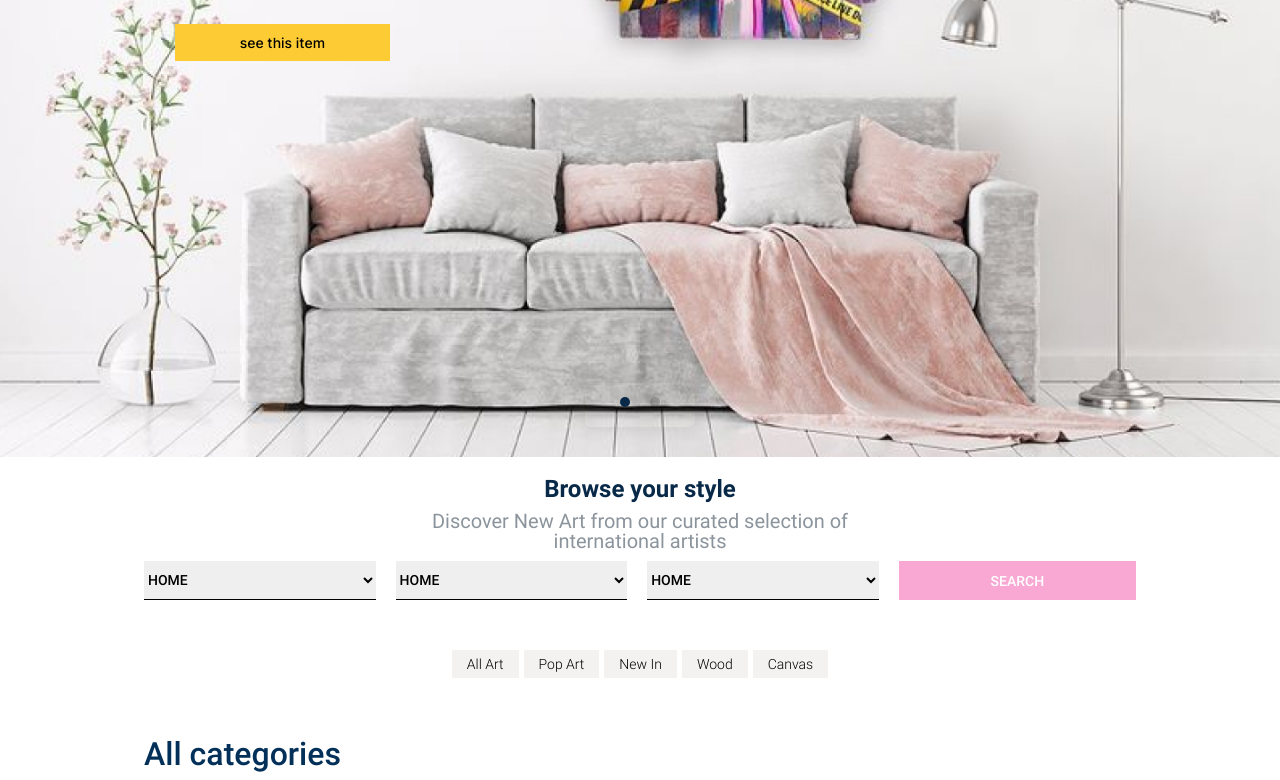
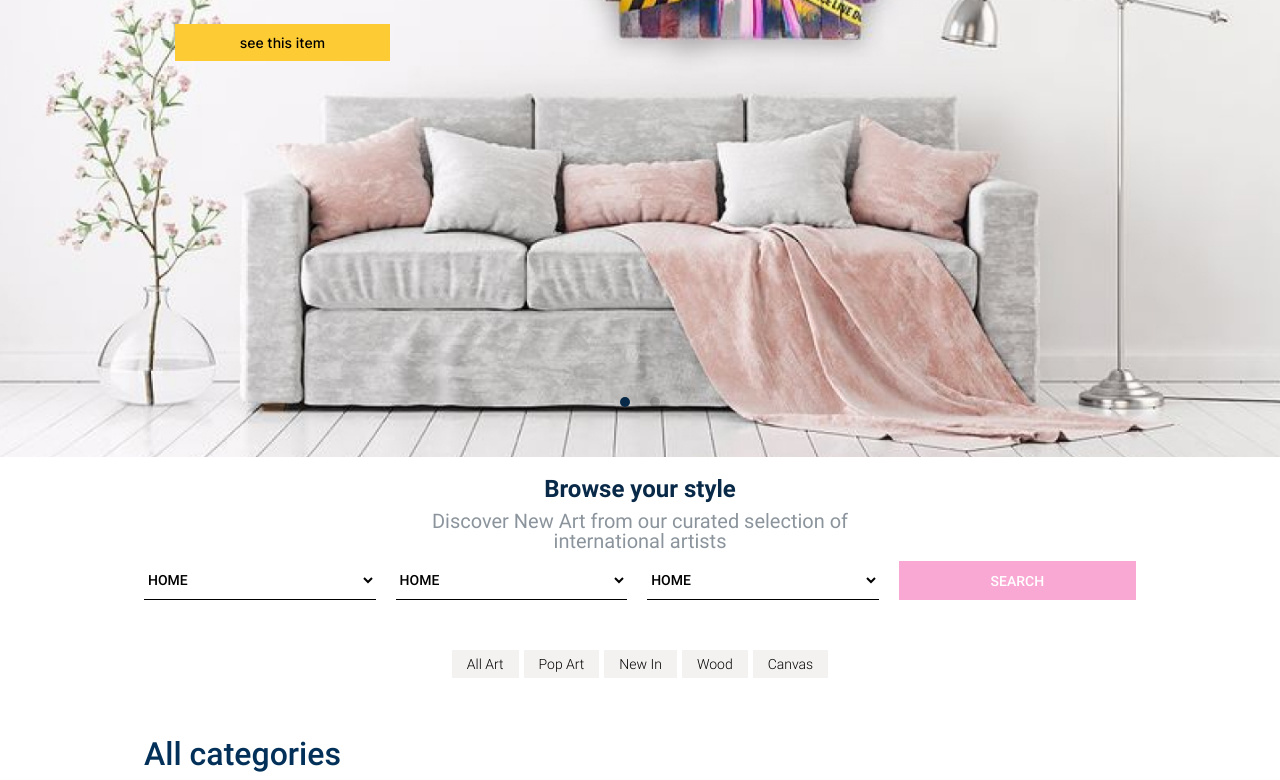
Before and after one commit to bayko04/kot-art-react, a React (Create React App) app: page / in a window 1280 px wide. Shown: the part 445-1225 px from the top of the page. Built offline with nearby package versions, Linux system fonts and the light colour scheme.

Commit message:
one more

```diff
--- a/src/styles/components/DiscoverStyle.scss
+++ b/src/styles/components/DiscoverStyle.scss
@@ -30,6 +30,7 @@
       font-size: 14px;
       width: 324px;
       border-bottom: 1px solid #000;
+      background: transparent;
       // overflow: hidden;
 
       // & option {
--- a/src/styles/components/FirstSection.scss
+++ b/src/styles/components/FirstSection.scss
@@ -60,6 +60,9 @@
   }
 
   // dots
+  & .slick-dots.custom-dots {
+    box-shadow: none;
+  }
 
   & .slick-dots.custom-dots {
     bottom: 30px;
```
